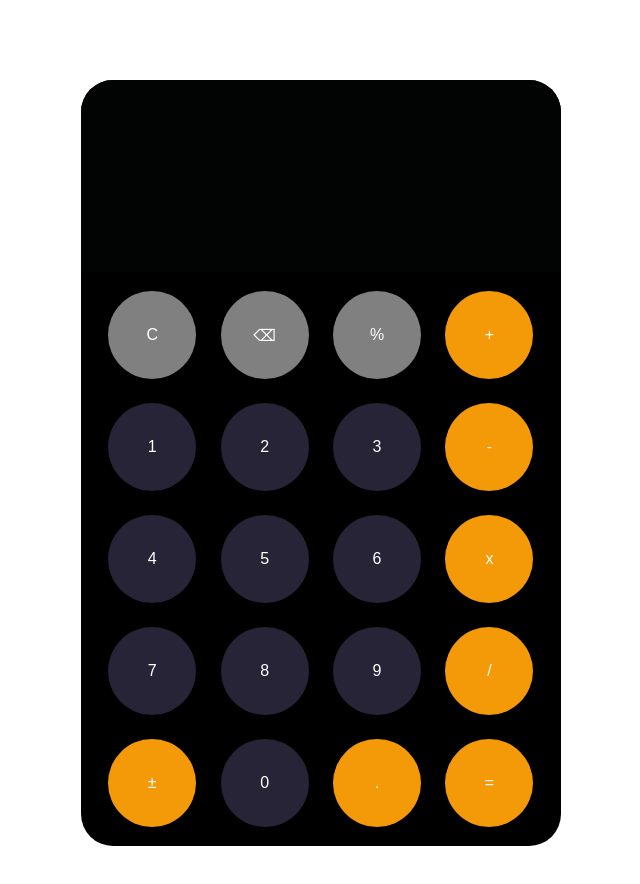
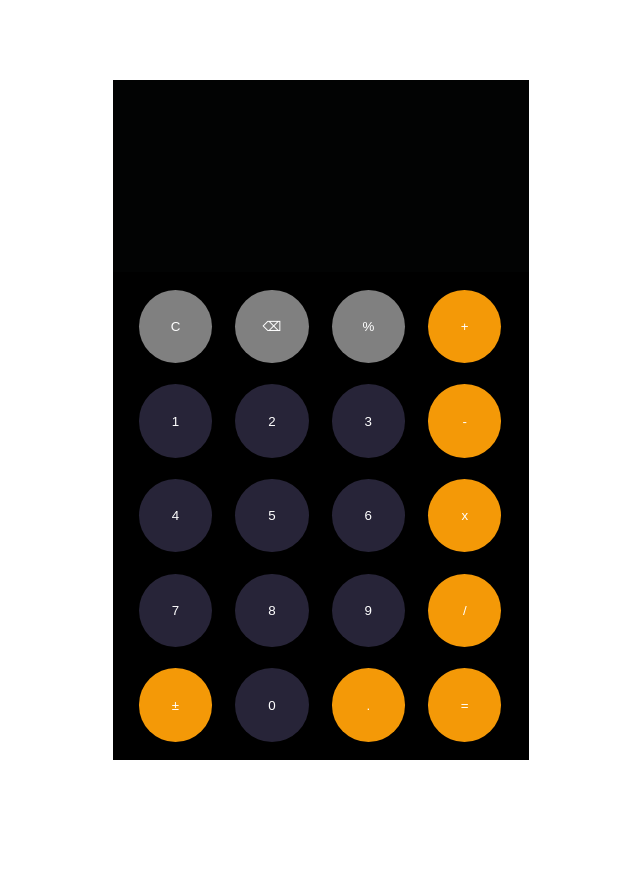
Before and after one commit to DevBigEazi/calculator, a plain HTML site: page index.html in a window 1280 px wide. Shown: the whole page, without its empty margins (319-959 px from the left). After the commit the page ends 840 px from the top, so only its background shows below. Drawn offline with Linux system fonts and the light colour scheme.

Commit message:
first commit

```diff
--- a/index.css
+++ b/index.css
@@ -6,13 +6,8 @@
 .calculator {
     background-color: #000000;
     margin: 5em auto;
-    width: 30em;
+    width: 26em;
     overflow: hidden;
-    border-radius: 2em;
-    -webkit-border-radius: 2em;
-    -moz-border-radius: 2em;
-    -ms-border-radius: 2em;
-    -o-border-radius: 2em;
 }
 
 .displayCon {
@@ -42,7 +37,6 @@
     justify-content: center;
     align-items: center;
     cursor: pointer;
-    font-size: 1em;
     background: #272438;
     color: #ffffff;
     padding: 2.5em;
```
